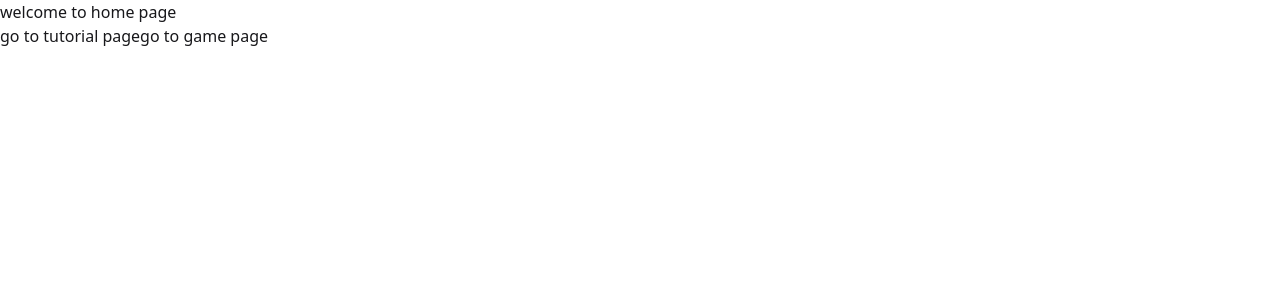
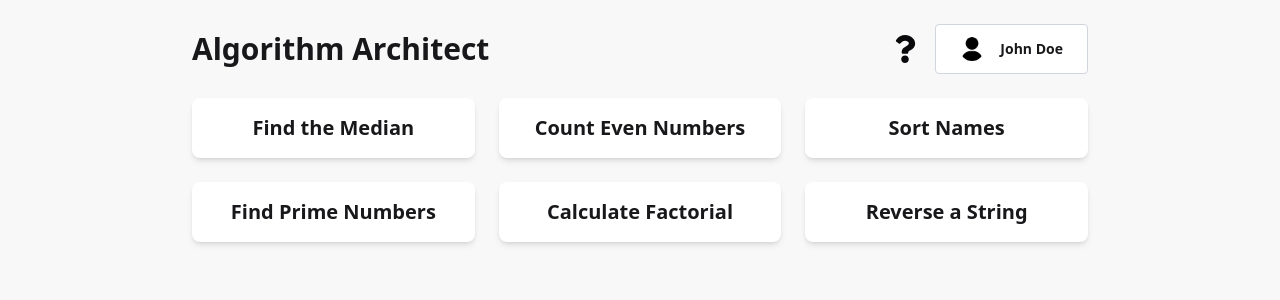
Before and after one commit to DeepAung/algorithm-architect, a Next.js app: page / in a window 1280 px wide. Shown: the top 300 px of the page. Built offline with nearby package versions, Linux system fonts and the light colour scheme.

Commit message:
feat: implement home page

```diff
--- a/app/page.tsx
+++ b/app/page.tsx
@@ -1,9 +1,78 @@
+"use client";
+
+// import { useSession, signOut } from "next-auth/react";
+import Link from "next/link";
+import { useRouter } from "next/navigation";
+import { FaQuestion } from "react-icons/fa";
+
 export default function Home() {
+  // const { data: session } = useSession();
+  const router = useRouter();
+  const user = {
+    name: "John Doe",
+    image: undefined,
+  };
+
+  // if (!session) {
+  //   router.push("/signin");
+  //   return null;
+  // }
+
+  const challenges = [
+    { id: 1, title: "Find the Median" },
+    { id: 2, title: "Count Even Numbers" },
+    { id: 3, title: "Sort Names" },
+    { id: 4, title: "Find Prime Numbers" },
+    { id: 5, title: "Calculate Factorial" },
+    { id: 6, title: "Reverse a String" },
+  ];
+
   return (
-    <div>
-      <p>welcome to home page</p>
-      <a href="/tutorial">go to tutorial page</a>
-      <a href="/game">go to game page</a>
+    <div className="bg-base-200 flex min-h-screen flex-col items-center p-6">
+      <div className="mb-6 flex w-full max-w-4xl items-center justify-between">
+        <h1 className="text-3xl font-bold">Algorithm Architect</h1>
+        <div className="flex items-center space-x-4">
+          <Link href="/tutorial">
+            <FaQuestion
+              size={28}
+              className="text-neutral cursor-pointer hover:text-yellow-500"
+            />
+          </Link>
+
+          <div className="dropdown dropdown-center">
+            <div
+              tabIndex={0}
+              role="button"
+              className="btn flex flex-row items-center justify-center gap-4 border border-gray-300 bg-white p-6 hover:bg-gray-100"
+            >
+              <img
+                src={user.image || "/default-avatar.png"}
+                alt="User Avatar"
+                className="h-6 w-6 rounded-full"
+              />
+              <p className="text-sm font-semibold">{user.name}</p>
+            </div>
+            <div
+              tabIndex={0}
+              className="dropdown-content menu bg-base-100 rounded-box z-1 w-52 shadow-sm"
+            >
+              <Link className="btn btn-ghost" href="/api/auth/signout">
+                Sign Out
+              </Link>
+            </div>
+          </div>
+        </div>
+      </div>
+
+      <div className="grid w-full max-w-4xl grid-cols-2 gap-6 md:grid-cols-3">
+        {challenges.map((challenge) => (
+          <Link key={challenge.id} href={`/game/${challenge.id}`}>
+            <div className="card cursor-pointer bg-white p-4 text-center shadow-md hover:shadow-lg">
+              <h2 className="text-xl font-semibold">{challenge.title}</h2>
+            </div>
+          </Link>
+        ))}
+      </div>
     </div>
   );
 }
```
